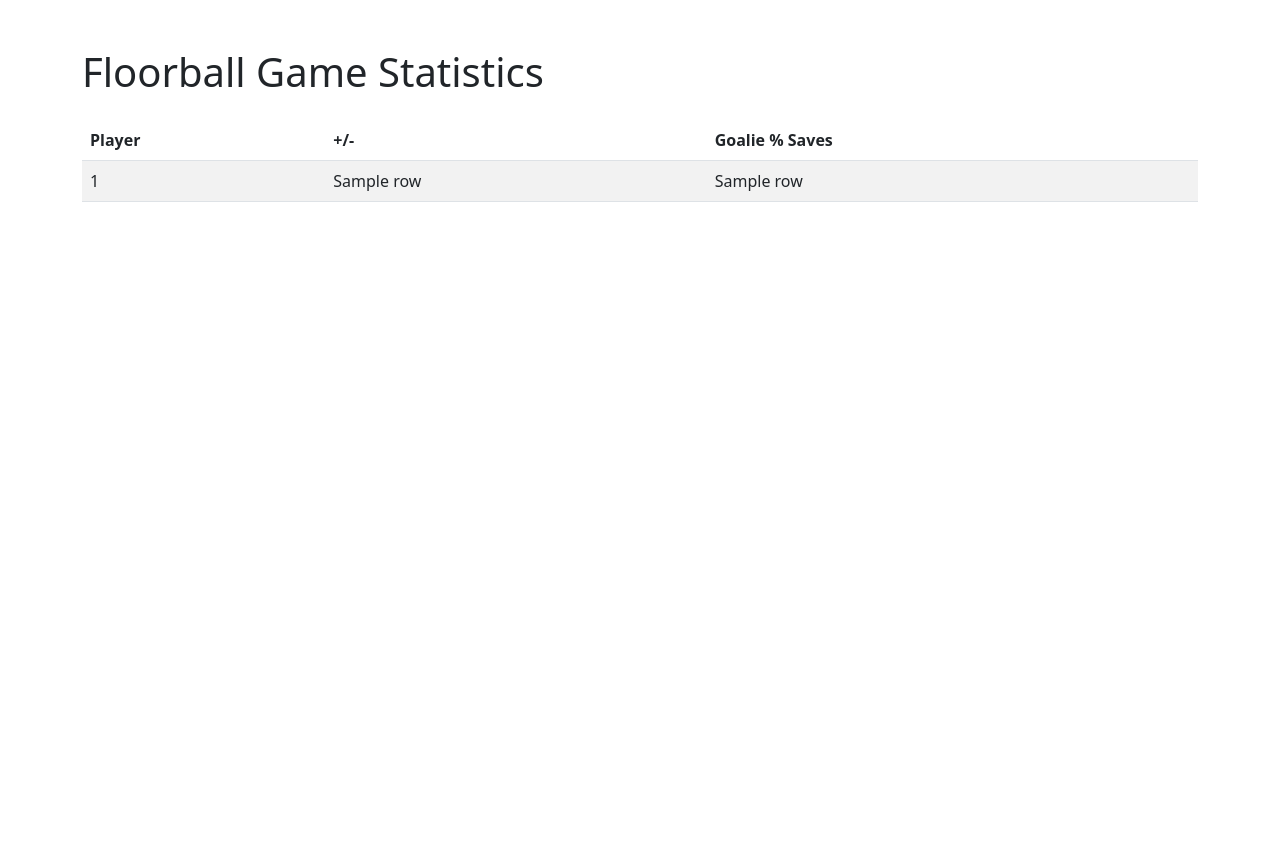
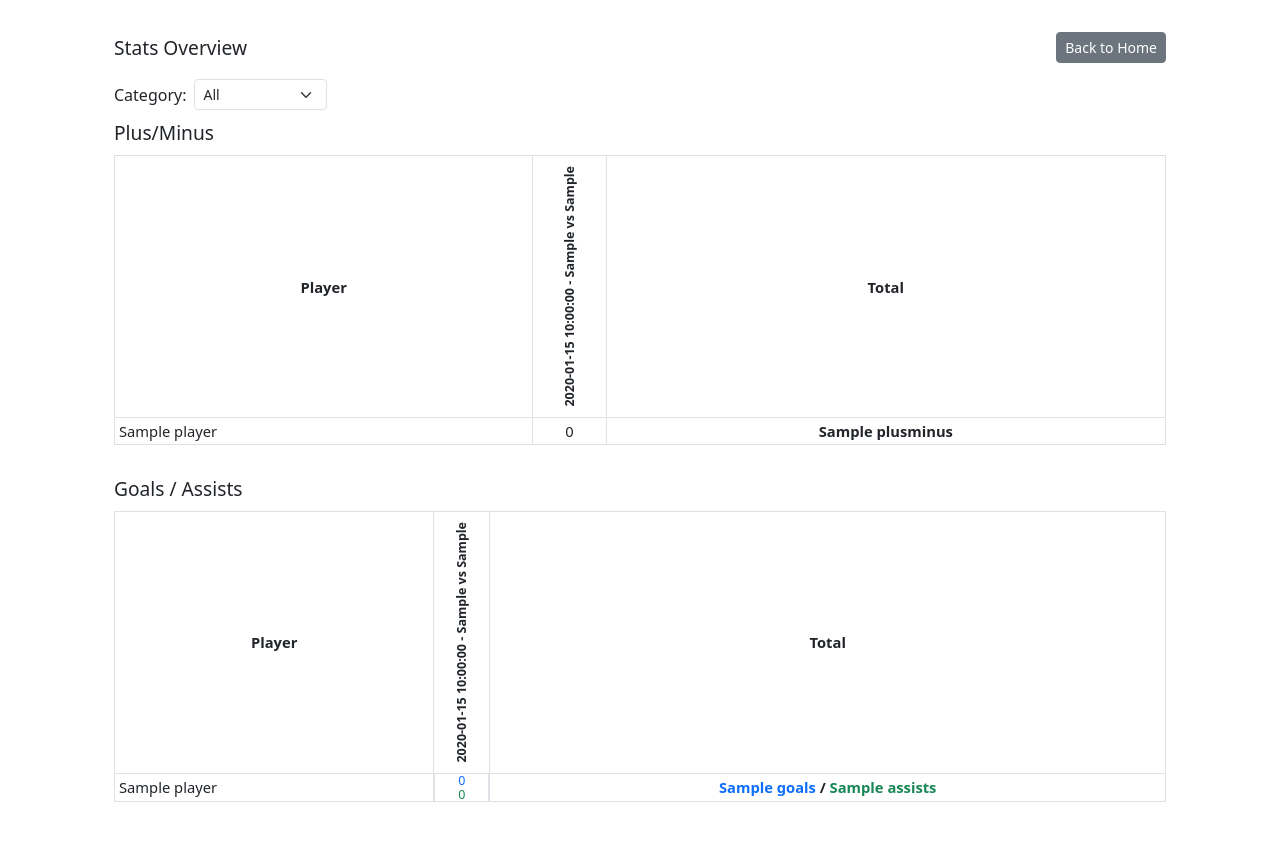
Before and after one commit to dennyschwender/FloorballStatsTracker, a Flask app: template templates/stats.html in a window 1280 px wide. Before the commit the page ends 202 px from the top, so only its background shows below. Run offline with Flask 3, Linux system fonts and the light colour scheme; the visitor is signed in with stand-in values (Sample User, id 1); the template is opened without the code that fills it: most values are stand-ins (such as "Sample title", 1, 10 or a date in 2020).

Commit message:
Created Stats page

```diff
--- a/app.py
+++ b/app.py
@@ -1,6 +1,8 @@
 import os
 import json
 from flask import Flask, request, render_template, redirect, url_for, session
+from collections import defaultdict
+from datetime import datetime
 REQUIRED_PIN = os.environ.get('FLOORBALL_PIN', '1717')
 
 
@@ -307,5 +309,38 @@
     save_games(games)
     return redirect(url_for('index'))
 
+# Stats page: filter by category, collect all players, order games by date, compute per-game and total stats
+@app.route('/stats')
+def stats():
+    games = load_games()
+    # Sort games by date (newest first)
+    def game_sort_key(g):
+        date_str = g.get('date')
+        try:
+            date_val = datetime.strptime(date_str, '%Y-%m-%d') if date_str else datetime.min
+        except Exception:
+            date_val = datetime.min
+        return (date_val, -games.index(g))
+    games_sorted = sorted(games, key=game_sort_key, reverse=True)
+    # Filter by team/category
+    teams = sorted(set(g.get('team', '') for g in games if g.get('team')))
+    selected_team = request.args.get('team')
+    if selected_team:
+        games_sorted = [g for g in games_sorted if g.get('team') == selected_team]
+    # Collect all players
+    player_set = set()
+    for g in games_sorted:
+        for line in g.get('lines', []):
+            player_set.update(line)
+    players = sorted(player_set)
+    # Prepare per-player totals
+    player_totals = {p: {'plusminus': 0, 'goals': 0, 'assists': 0} for p in players}
+    for g in games_sorted:
+        for p in players:
+            player_totals[p]['plusminus'] += g.get('plusminus', {}).get(p, 0)
+            player_totals[p]['goals'] += g.get('goals', {}).get(p, 0)
+            player_totals[p]['assists'] += g.get('assists', {}).get(p, 0)
+    return render_template('stats.html', games=games_sorted, players=players, player_totals=player_totals, teams=teams, selected_team=selected_team)
+
 if __name__ == '__main__':
     app.run(debug=True)
--- a/templates/index.html
+++ b/templates/index.html
@@ -28,6 +28,7 @@
             {% if latest_game_id is not none %}
             <a href="/game/{{ latest_game_id }}" class="btn btn-success btn-lg">Go to Latest Game</a>
             {% endif %}
+            <a href="/stats" class="btn btn-outline-dark btn-lg">Stats</a>
         </div>
         {% if games %}
         <h2 class="mb-3">All Games{% if selected_team %} for {{ selected_team }}{% endif %}</h2>
--- a/templates/stats.html
+++ b/templates/stats.html
@@ -1,32 +1,171 @@
 <!DOCTYPE html>
 <html lang="en">
+
 <head>
     <meta charset="UTF-8">
     <meta name="viewport" content="width=device-width, initial-scale=1.0">
-    <title>Floorball Game Stats</title>
+    <title>Stats Overview</title>
     <link rel="stylesheet" href="https://cdn.jsdelivr.net/npm/bootstrap@5.3.0/dist/css/bootstrap.min.css">
+    <style>
+        .double-cell {
+            display: flex;
+            flex-direction: column;
+            align-items: center;
+            padding: 0 !important;
+        }
+
+        .double-cell span {
+            font-size: 0.85em;
+            line-height: 1.1;
+        }
+
+        th.rotate {
+            padding: 10px 2px !important;
+            white-space: nowrap;
+            vertical-align: bottom;
+            text-align: center;
+            position: relative;
+        }
+
+        th.rotate>div {
+            writing-mode: vertical-rl;
+            transform: rotate(180deg);
+            width: auto;
+            font-size: 0.85em;
+            line-height: 1.1;
+            overflow: hidden;
+            text-overflow: ellipsis;
+            max-width: 2.5rem;
+            margin-left: auto;
+            margin-right: auto;
+            display: flex;
+            align-items: center;
+            justify-content: center;
+        }
+
+        td,
+        th {
+            padding: 2px 4px !important;
+            vertical-align: middle;
+        }
+
+        .table {
+            font-size: 0.92em;
+            margin-bottom: 0.5rem;
+            table-layout: auto;
+        }
+
+        .container-custom {
+            max-width: 1100px;
+            margin-left: auto;
+            margin-right: auto;
+            padding: 0.5rem 1.5rem;
+        }
+
+        h1,
+        h3 {
+            margin-bottom: 0.7rem !important;
+            font-size: 1.2rem;
+        }
+
+        form.mb-4 {
+            margin-bottom: 0.7rem !important;
+        }
+
+        @media (max-width: 991px) {
+            .container-custom {
+                padding: 0.5rem 0.5rem;
+            }
+        }
+    </style>
+    {% macro format_date(date_str) %}
+    {%- set d = date_str.split('-') if date_str else None -%}
+    {{ d[2] ~ '.' ~ d[1] ~ '.' ~ d[0] if d and d|length == 3 else date_str }}
+    {% endmacro %}
 </head>
+
 <body>
-    <div class="container mt-5">
-        <h1 class="mb-4">Floorball Game Statistics</h1>
-        <table class="table table-striped" id="stats-table">
+    <div class="container-custom mt-4 mb-4">
+        <div class="d-flex justify-content-between align-items-center mb-3">
+            <h1 class="mb-0">Stats Overview</h1>
+            <a href="/" class="btn btn-secondary btn-sm">Back to Home</a>
+        </div>
+        <form method="get" class="mb-4">
+            <div class="row g-2 align-items-center">
+                <div class="col-auto">
+                    <label for="team" class="form-label mb-0">Category:</label>
+                </div>
+                <div class="col-auto">
+                    <select class="form-select form-select-sm" id="team" name="team" onchange="this.form.submit()">
+                        <option value="">All</option>
+                        {% for t in teams %}
+                        <option value="{{ t }}" {% if t==selected_team %}selected{% endif %}>{{ t }}</option>
+                        {% endfor %}
+                    </select>
+                </div>
+            </div>
+        </form>
+        <h3>Plus/Minus</h3>
+        <div class="table-responsive mb-4">
+            <table class="table table-bordered align-middle text-center" style="table-layout: auto;">
                 <thead>
                     <tr>
                         <th>Player</th>
-                    <th>+/-</th>
-                    <th>Goalie % Saves</th>
+                        {% for g in games %}
+                        <th class="rotate">
+                            <div>{{ format_date(g.date) }} - {{ g.home_team }} vs {{ g.away_team }}</div>
+                        </th>
+                        {% endfor %}
+                        <th>Total</th>
                     </tr>
                 </thead>
                 <tbody>
-                {% for row in stats %}
+                    {% for player in players %}
                     <tr>
-                    <td>{{ row[0] }}</td>
-                    <td>{{ row[1] }}</td>
-                    <td>{{ row[2] }}</td>
+                        <td class="text-start">{{ player }}</td>
+                        {% for g in games %}
+                        <td>{{ g.plusminus.get(player, 0) }}</td>
+                        {% endfor %}
+                        <td class="fw-bold">{{ player_totals[player]['plusminus'] }}</td>
                     </tr>
                     {% endfor %}
                 </tbody>
             </table>
         </div>
+        <h3>Goals / Assists</h3>
+        <div class="table-responsive">
+            <table class="table table-bordered align-middle text-center" style="table-layout: auto;">
+                <thead>
+                    <tr>
+                        <th>Player</th>
+                        {% for g in games %}
+                        <th class="rotate">
+                            <div>{{ format_date(g.date) }} - {{ g.home_team }} vs {{ g.away_team }}</div>
+                        </th>
+                        {% endfor %}
+                        <th>Total</th>
+                    </tr>
+                </thead>
+                <tbody>
+                    {% for player in players %}
+                    <tr>
+                        <td class="text-start">{{ player }}</td>
+                        {% for g in games %}
+                        <td class="double-cell">
+                            <span class="text-primary">{{ g.goals.get(player, 0) }}</span>
+                            <span class="text-success">{{ g.assists.get(player, 0) }}</span>
+                        </td>
+                        {% endfor %}
+                        <td class="fw-bold">
+                            <span class="text-primary">{{ player_totals[player]['goals'] }}</span> /
+                            <span class="text-success">{{ player_totals[player]['assists'] }}</span>
+                        </td>
+                    </tr>
+                    {% endfor %}
+                </tbody>
+            </table>
+        </div>
+    </div>
 </body>
+
 </html>
```
Lines whose indentation alone changed are shown as unchanged.
